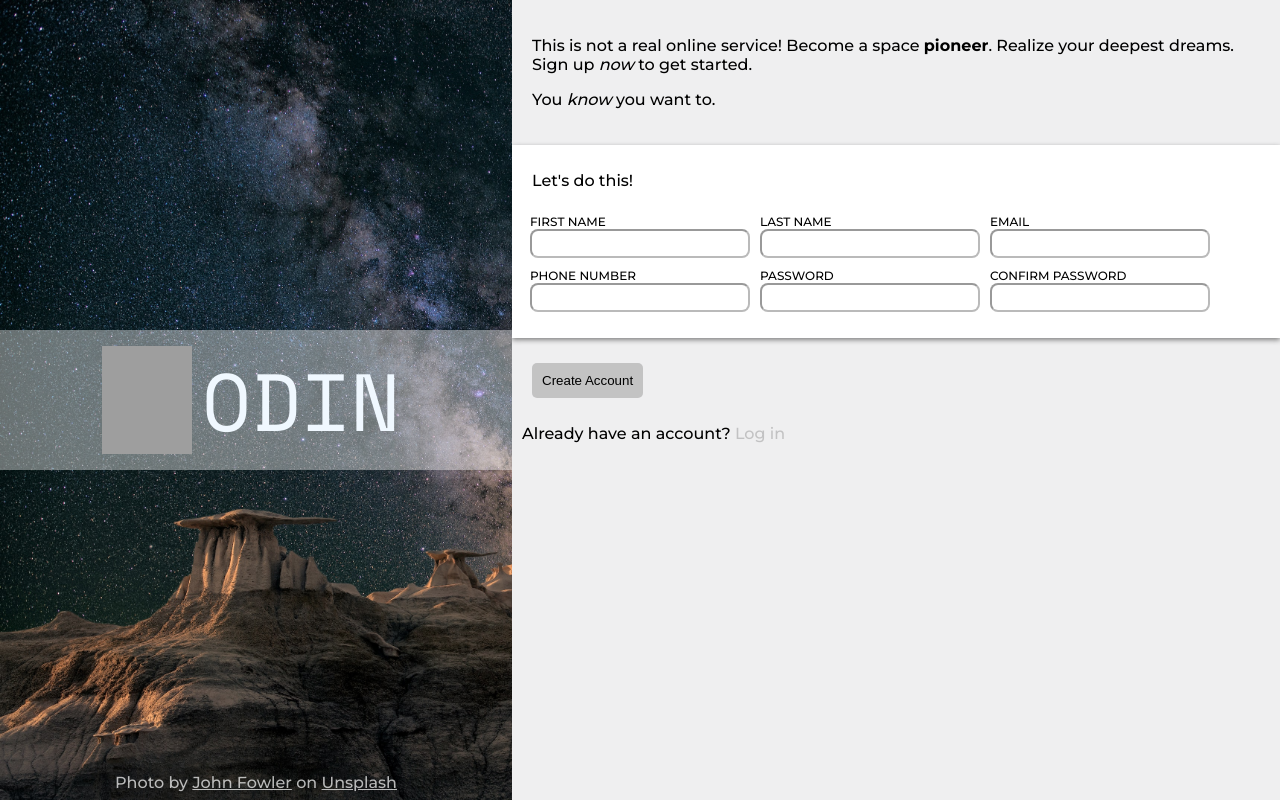
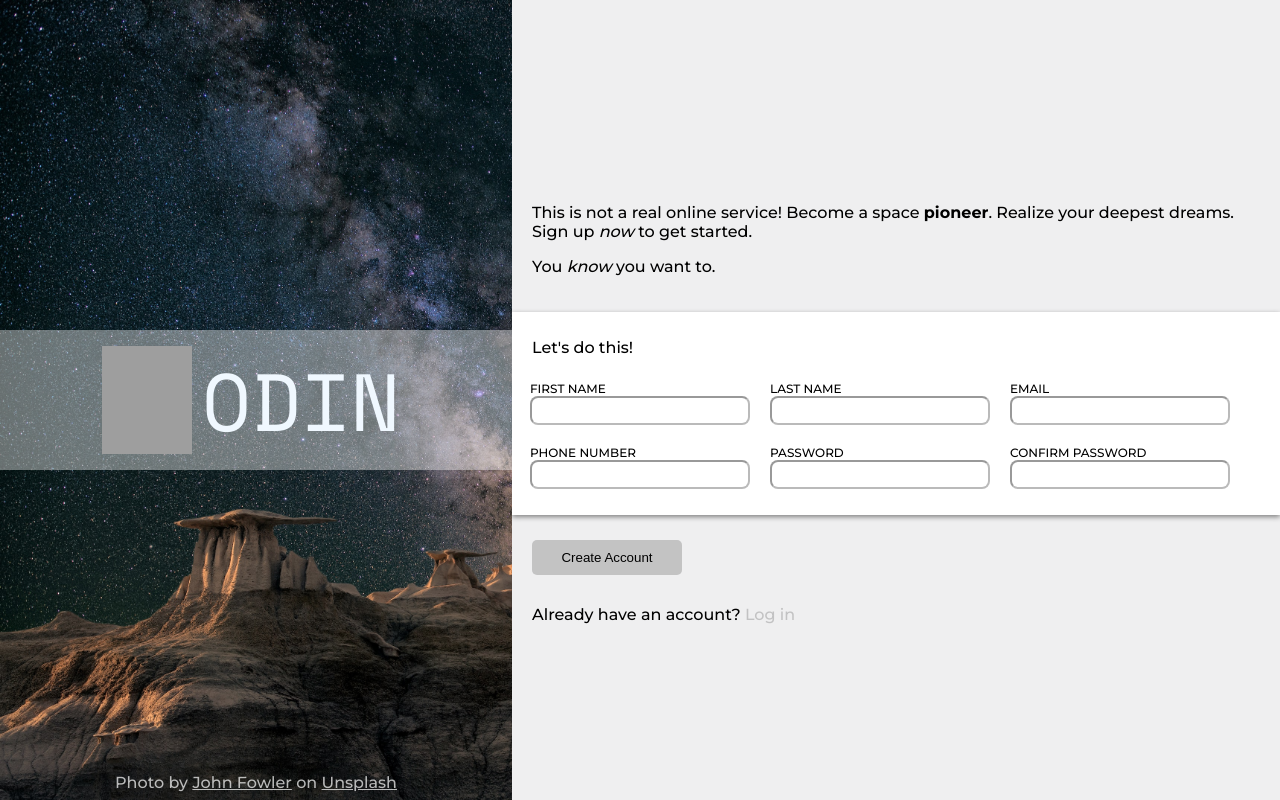
Before and after one commit to Ka0gaMi/Sign-up-form, a plain HTML site: page index.html in a window 1280 px wide. Drawn offline with nearby package versions, Linux system fonts and the light colour scheme; grey boxes are pictures that could not be loaded.

Commit message:
Added more styling

```diff
--- a/styles.css
+++ b/styles.css
@@ -61,6 +61,7 @@ a {
 .form-div {
   color: black;
   display: flex;
+  justify-content: center;
   flex-direction: column;
   background-color: rgba(239, 239, 240, 1);
   width: 60%;
@@ -82,7 +83,7 @@ a {
   flex-flow: row wrap;
   padding: 8px;
   padding-bottom: 16px;
-  gap: 10px;
+  gap: 20px;
 }
 
 label {
@@ -128,6 +129,7 @@ input:focus {
   padding: 10px;
   margin: 10px;
   border-radius: 5px;
+  width: 150px
  }
 
  button:hover {
@@ -160,3 +162,7 @@ a.link {
   white-space: pre-line;
   text-transform: uppercase;
 }
+
+.footer>p {
+  margin: 20px 0 0 10px;
+}
```
